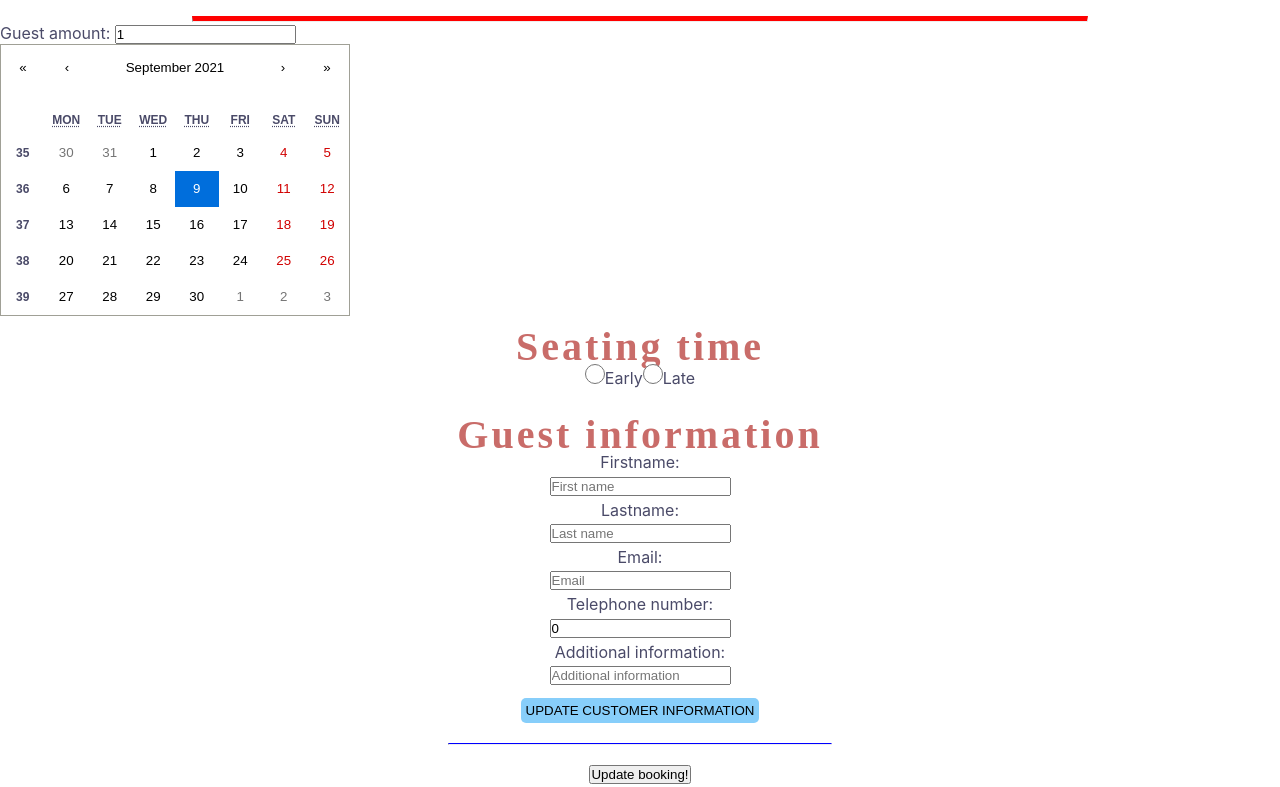
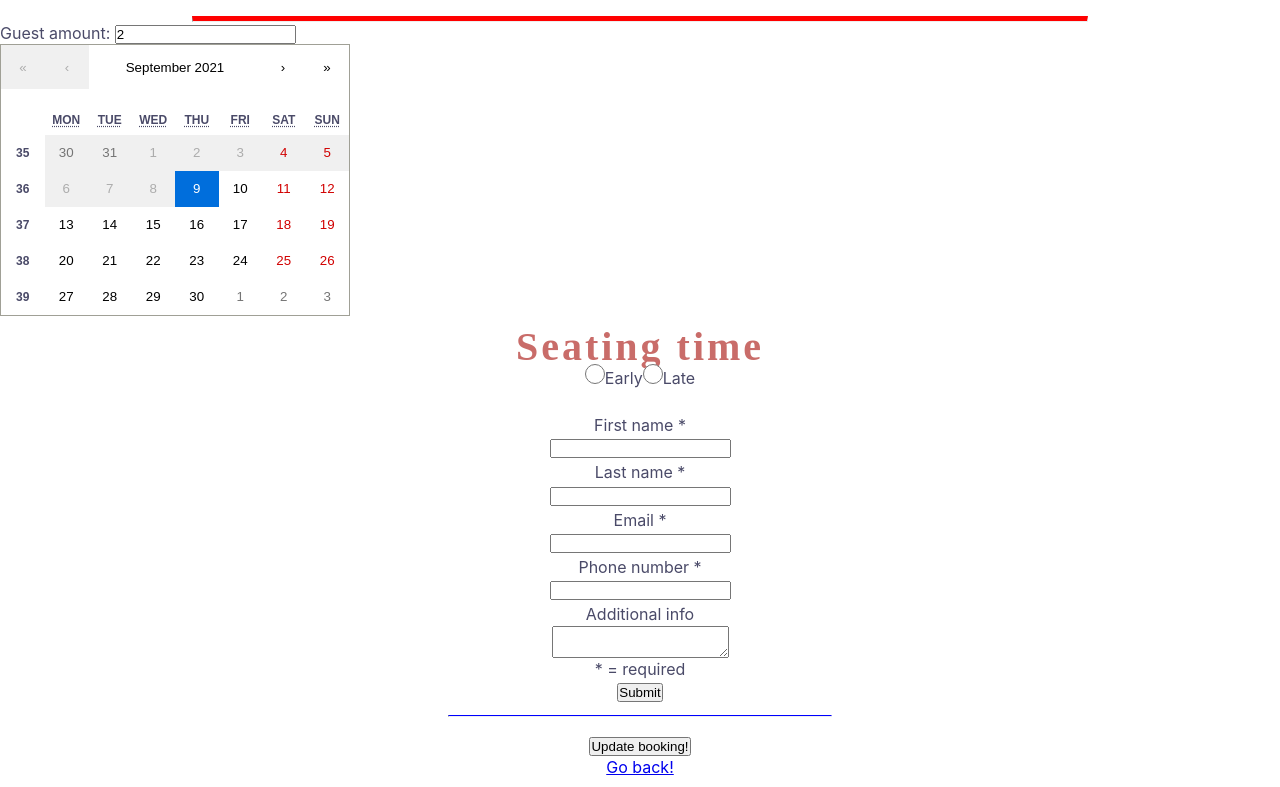
Before and after one commit to FilipAlmstedt/Il-Brutto-Front-End, a React (Create React App) app: page /edit/1 in a window 1280 px wide. Shown: the part 440-1227 px from the top of the page. Built offline with nearby package versions, Linux system fonts and the light colour scheme; no server answers; a web font is replaced by a local one.

Commit message:
replaced custom form with react-hook-form

```diff
--- a/package.json
+++ b/package.json
@@ -18,6 +18,7 @@
     "react": "^17.0.2",
     "react-calendar": "^3.4.0",
     "react-dom": "^17.0.2",
+    "react-hook-form": "^7.15.0",
     "react-moment": "^1.1.1",
     "react-router-dom": "^5.2.0",
     "react-scripts": "4.0.3",
--- a/src/Components/BookingComponents/BookingSummary.tsx
+++ b/src/Components/BookingComponents/BookingSummary.tsx
@@ -18,7 +18,7 @@ export const BookingSummary = (props: IBookingSummaryProps) => {
   return (
     <>
       <div className="showEditBookingInfoContainer">
-        <h1>Booking information for {props.booking?.customerInfo.firstName}</h1>
+        <h4>Booking information for {props.booking?.customerInfo.firstName}</h4>
         <div className="bookingInfoDiv">
           <div className="bookingRefAndDate">
             <ul>
@@ -43,7 +43,7 @@ export const BookingSummary = (props: IBookingSummaryProps) => {
           </div>
         </div>
         <div className="customerInfoDiv">
-          <h3>Customer info: </h3>
+          <h4>Customer info: </h4>
           <ul>
             <li>
               <b>Firstname:</b> {props.booking?.customerInfo.firstName}
--- a/src/Components/BookingComponents/CalendarPlugin.tsx
+++ b/src/Components/BookingComponents/CalendarPlugin.tsx
@@ -25,11 +25,11 @@ export function CalendarPlugin(props: ICalendarPluginProps) {
         id="guestAmount"
         onChange={submitGuestAmount}
         type="number"
-        defaultValue={1}
+        defaultValue={2}
         min={1}
       />
 
-      <Calendar onChange={setChosenDate} showWeekNumbers value={chosenDate} />
+      <Calendar onChange={setChosenDate} minDate={new Date()} showWeekNumbers value={chosenDate} />
     </>
   );
 }
--- a/src/Components/BookingComponents/UserForm.tsx
+++ b/src/Components/BookingComponents/UserForm.tsx
@@ -1,11 +1,13 @@
-import { ChangeEvent, useState } from "react";
+import { useForm, SubmitHandler } from "react-hook-form";
 import { CustomerInfo } from "../../Models/CustomerInfo";
 
+//import interface from parent
 interface IAddCustomerInfo {
   addCustomerInfo(customerInfo: CustomerInfo): void;
 }
 
-interface IForm {
+// declare interface for react hook form
+interface IUserInfo {
   firstName: string;
   lastName: string;
   email: string;
@@ -13,90 +15,68 @@ interface IForm {
   additionalInfo: string;
 }
 
-// Collect all the customers info and send it up to parent component AdminPage
 export const UserForm = (props: IAddCustomerInfo) => {
-  const defaultFormValues: IForm = {
-    firstName: "",
-    lastName: "",
-    email: "",
-    tel: 0,
-    additionalInfo: "",
-  };
-  const [form, setForm] = useState<IForm>(defaultFormValues);
+  // declare object which handles validation and error msgs, using react-hook-form
+  const {
+    register,
+    handleSubmit,
+    formState: { errors },
+  } = useForm<IUserInfo>();
 
-  const updateAll = (e: ChangeEvent<HTMLInputElement>) => {
-    let name = e.target.name;
-    setForm({ ...form, [name]: e.target.value });
-  };
-
-  const submitCustomerInfo = () => {
+  const onSubmit: SubmitHandler<IUserInfo> = (data) => {
+    //convert data input from form into props and send to parent component
     const customerInformation: CustomerInfo = {
-      firstName: form.firstName,
-      lastName: form.lastName,
-      email: form.email,
-      tel: form.tel,
-      additionalInfo: form.additionalInfo,
+        firstName: data.firstName,
+        lastName: data.lastName,
+        email: data.email,
+        tel: data.tel,
+        additionalInfo: data.additionalInfo,
       };
       props.addCustomerInfo(customerInformation);
   };
 
   return (
-    <>
-      <form>
-        <h2>Guest information</h2>
-        <label htmlFor="firstname">Firstname: </label>
+    <form onSubmit={handleSubmit(onSubmit)}>
+      <label htmlFor="firstName">First name *</label>
       <input
-          id="firstname"
+        {...register("firstName", { required: true })}
         type="text"
-          onChange={updateAll}
-          value={form.firstName}
+        id="firstName"
         name="firstName"
-          placeholder="First name"
       />
-
-        <label htmlFor="lastname">Lastname: </label>
+      {errors.firstName && "First name is required"}
+      <label htmlFor="lastname">Last name *</label>
       <input
-          id="lastname"
+        {...register("lastName", { required: true })}
         type="text"
-          onChange={updateAll}
-          value={form.lastName}
+        id="lastName"
         name="lastName"
-          placeholder="Last name"
       />
-
-        <label htmlFor="email">Email: </label>
+      {errors.lastName && "Last name is required"}
+      <label htmlFor="firstName">Email *</label>
       <input
+        {...register("email", { required: true })}
+        type="email"
         id="email"
-          type="email"
-          onChange={updateAll}
-          value={form.email}
         name="email"
-          placeholder="Email"
       />
-
-        <label htmlFor="telnumber">Telephone number: </label>
+      {errors.email && "Email is required"}
+      <label htmlFor="tel">Phone number *</label>
       <input
-          id="telnumber"
-          type="tel"
-          onChange={updateAll}
-          value={form.tel}
+        {...register("tel", { required: true })}
+        type="number"
+        id="tel"
         name="tel"
-          placeholder="Phone number"
       />
-
-        <label htmlFor="additionalInfo">Additional information: </label>
-        <input
+      {errors.tel && "Phone number is required"}
+      <label htmlFor="additionalinfo">Additional info</label>
+      <textarea
+        {...register("additionalInfo")}
+        name="additionalInfo"
         id="additionalInfo"
-          type="text"
-          onChange={updateAll}
-          value={form.additionalInfo}
-          name="additionalInfo"
-          placeholder="Additional information"
-        />
-        <button type="button" onClick={submitCustomerInfo}>
-          UPDATE CUSTOMER INFORMATION
-        </button>
+      ></textarea>
+      <p>* = required</p>
+      <input type="submit" />
     </form>
-    </>
   );
 };
--- a/src/Components/Pages/BookingPage.tsx
+++ b/src/Components/Pages/BookingPage.tsx
@@ -19,11 +19,10 @@ export const BookingPage = () => {
   const [summaryValue, setSummaryValue] = useState<Boolean>(false);
   let history = useHistory();
 
-
   let defaultValues: Booking = {
     date: new Date(),
     bookingRef: "",
-    guestAmount: 0,
+    guestAmount: 2,
     seatingTime: "",
     customerInfo: {
       firstName: "",
@@ -54,8 +53,7 @@ export const BookingPage = () => {
 
   const showSummary = () => {
     setSummaryValue(true);
-
-  }
+  };
   const getCustomerInfo = (customerInput: CustomerInfo) => {
     const bookingObject = { ...booking };
     bookingObject.customerInfo = customerInput;
@@ -63,8 +61,7 @@ export const BookingPage = () => {
     // Create unique bookingRef
     bookingObject.bookingRef = uuidv1();
     setBooking(bookingObject);
-    showSummary()
-
+    showSummary();
   };
 
   const sortBookings = (chosenDate: Date) => {
@@ -118,8 +115,8 @@ export const BookingPage = () => {
 
   return (
     <>
-    <h1>Book a table at Il Brutto!</h1>
-    <h3>Enter your desired preferences below:</h3>
+      <h4>Book a table at Il Brutto!</h4>
+      <h5>Enter your desired preferences below:</h5>
       <div className="calenderContainer">
         <CalendarPlugin
           getUserAmount={getGuestAmount}
@@ -127,6 +124,13 @@ export const BookingPage = () => {
         ></CalendarPlugin>
       </div>
       {/* rendera komponent beroende på tillgänglighet */}
+      <div>
+        {/* If all the table are booked, show a text that forces the customer to pick another date to book a table */}
+        {earlyTable === false && lateTable === false ? (
+          <h4>
+            No reservations are available at this date, try a different date!
+          </h4>
+        ) : (
           <div className="seatingContainer">
             {earlyTable ? (
               <EarlyAvailable addSeatingTime={getSeatingTime} />
@@ -139,6 +143,8 @@ export const BookingPage = () => {
               <LateFull />
             )}
           </div>
+        )}
+      </div>
       {booking.seatingTime === "late" || booking.seatingTime === "early" ? (
         <UserForm addCustomerInfo={getCustomerInfo} />
       ) : null}
@@ -148,12 +154,9 @@ export const BookingPage = () => {
           <BookingSummary booking={booking} />
           <button className="post-button" onClick={submitAllInfo}>
             ADD BOOKING
-    </button> </div>)
-      : null}
-
-
-
-
+          </button>{" "}
+        </div>
+      ) : null}
     </>
   );
 };
--- a/src/SCSS/utilities/_base.scss
+++ b/src/SCSS/utilities/_base.scss
@@ -31,3 +31,11 @@ h2 {
 h3 {
     @include fontHeader3
 }
+
+h4 {
+    @include fontSubtitle
+}
+
+h5 {
+    @include fontPreTitle
+}
--- a/src/SCSS/utilities/_typography.scss
+++ b/src/SCSS/utilities/_typography.scss
@@ -36,7 +36,7 @@
   font-size: $fs-subtitle;
   color: $fontana;
   margin: 1rem;
- // text-transform: uppercase;
+  text-transform: uppercase;
 }
 
 @mixin fontBody() {
@@ -58,8 +58,8 @@
   font-family: $ff-montserrat;
   font-weight: $fw-bold;
   font-size: $fs-body;
-  letter-spacing: $ls-positive;
-  text-transform: uppercase;
+  //letter-spacing: $ls-positive;
+  //text-transform: uppercase;
   color: $fontana;
 }
 
--- a/tsconfig.json
+++ b/tsconfig.json
@@ -18,7 +18,7 @@
     "resolveJsonModule": true,
     "isolatedModules": true,
     "noEmit": true,
-    "jsx": "preserve"
+    "jsx": "react-jsx"
   },
   "include": [
     "src"
```
Also changed, not shown: 1 other file (tests, documents, lock files or other folders). Lines whose indentation alone changed are shown as unchanged.
